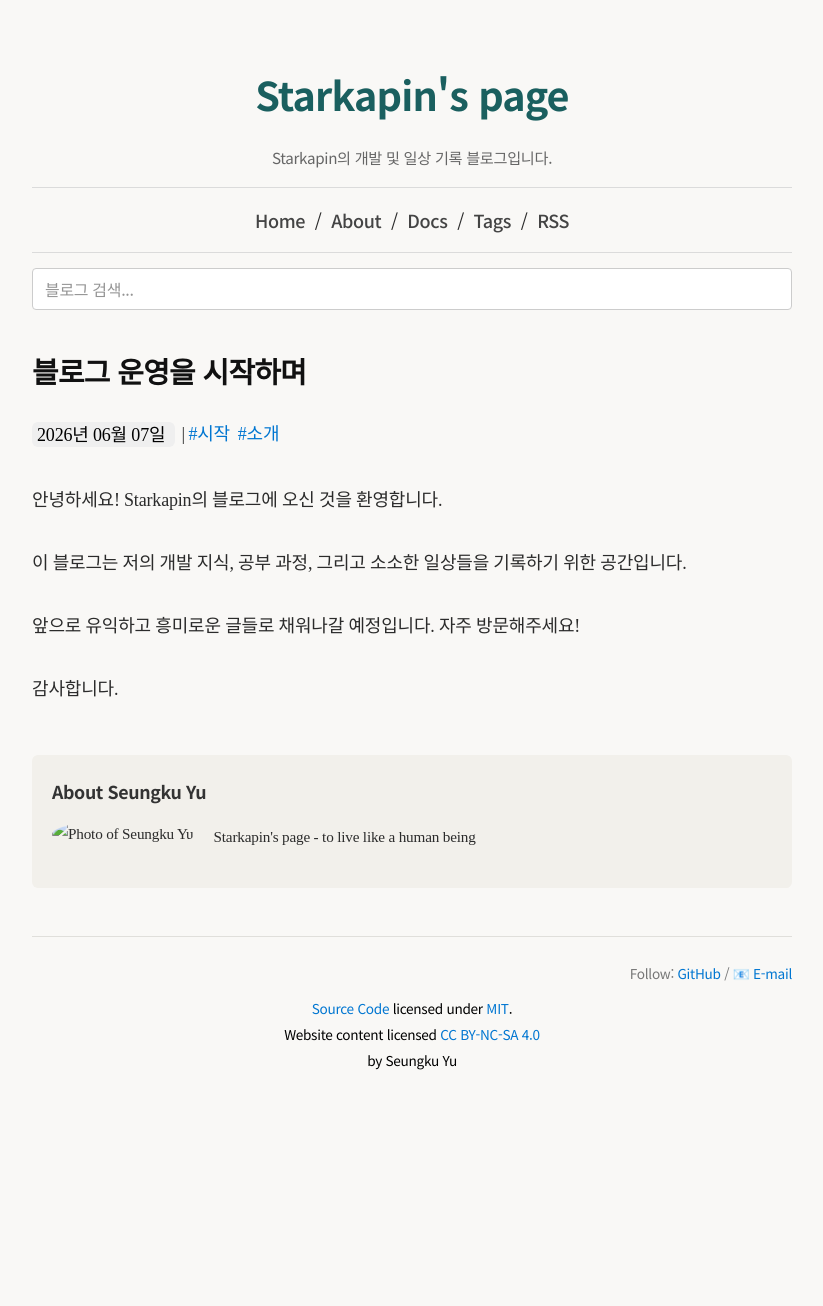
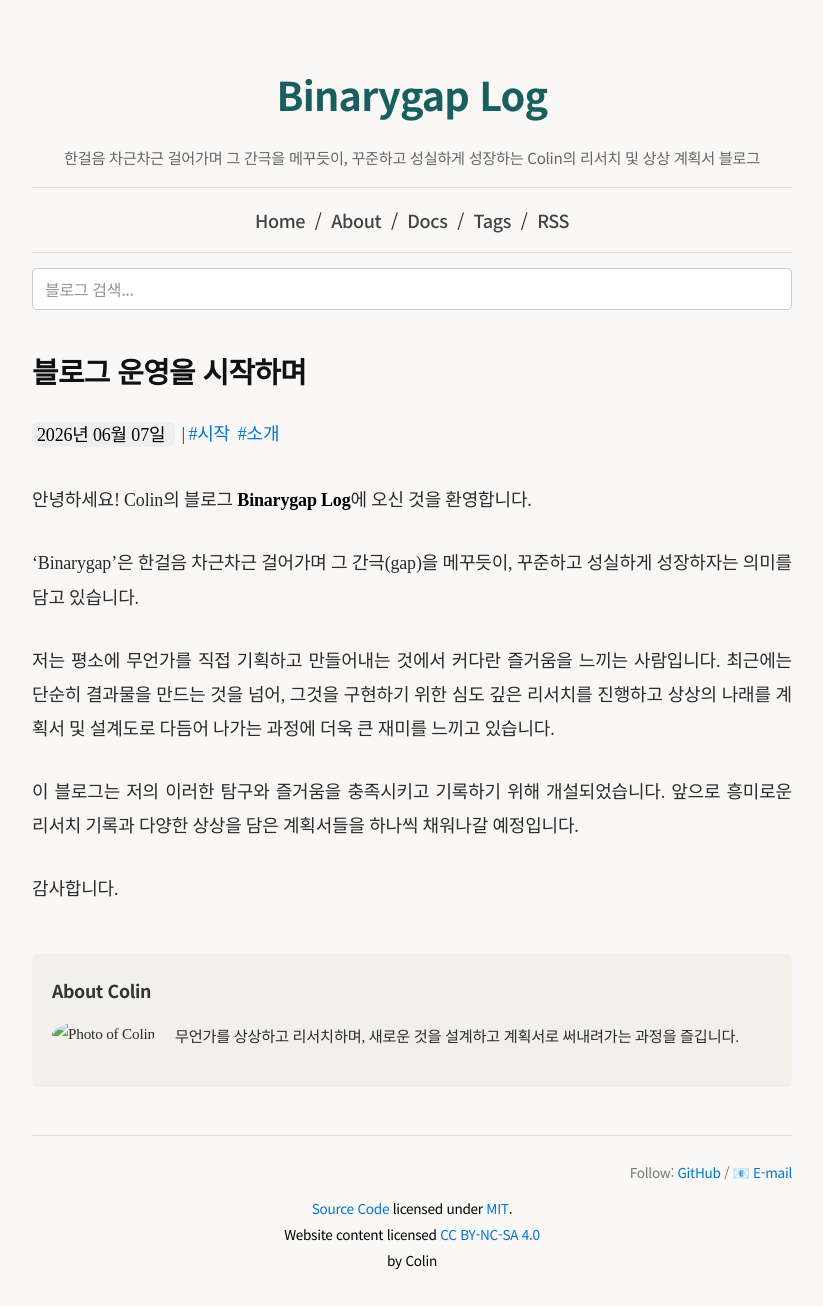
Before and after one commit to Sunggu/sunggu.github.com, a Jekyll site: the page built from _posts/2026-06-07-welcome.md, in a window 1280 px wide. Shown: the whole page, without its empty margins (228-1051 px from the left). Built offline with Jekyll 4.4.1, drawn with Linux system fonts in a browser that asks for light colours; comment, search, counter and statistics services are not loaded; before the commit the page ends 1106 px from its top, so only the background shows below that.

Commit message:
Update blog branding to Binarygap Log and author to Colin

```diff
--- a/_config.yml
+++ b/_config.yml
@@ -1,10 +1,10 @@
 # Welcome to Jekyll!
 #
 # Site settings
-title: Starkapin's page
+title: Binarygap Log
 email: yuseungku@gmail.com
-description: "Starkapin의 개발 및 일상 기록 블로그입니다."
-tagline: "to live like a human being"
+description: "한걸음 차근차근 걸어가며 그 간극을 메꾸듯이, 꾸준하고 성실하게 성장하는 Colin의 리서치 및 상상 계획서 블로그"
+tagline: "Bridging the gap step by step"
 baseurl: ""
 url: "https://binarygap.com"
 repository: Sunggu/sunggu.github.com
@@ -18,8 +18,8 @@ google_analytics:
 
 comments: false
 
-author: Seungku Yu
-author_bio: "Starkapin's page - to live like a human being"
+author: Colin
+author_bio: "무언가를 상상하고 리서치하며, 새로운 것을 설계하고 계획서로 써내려가는 과정을 즐깁니다."
 author_pic: ""
 
 paginate: 5
--- a/_posts/2026-06-07-welcome.md
+++ b/_posts/2026-06-07-welcome.md
@@ -6,10 +6,12 @@ categories: [General]
 tags: [시작, 소개]
 ---
 
-안녕하세요! Starkapin의 블로그에 오신 것을 환영합니다.
+안녕하세요! Colin의 블로그 **Binarygap Log**에 오신 것을 환영합니다.
 
-이 블로그는 저의 개발 지식, 공부 과정, 그리고 소소한 일상들을 기록하기 위한 공간입니다.
+'Binarygap'은 한걸음 차근차근 걸어가며 그 간극(gap)을 메꾸듯이, 꾸준하고 성실하게 성장하자는 의미를 담고 있습니다.
 
-앞으로 유익하고 흥미로운 글들로 채워나갈 예정입니다. 자주 방문해주세요!
+저는 평소에 무언가를 직접 기획하고 만들어내는 것에서 커다란 즐거움을 느끼는 사람입니다. 최근에는 단순히 결과물을 만드는 것을 넘어, 그것을 구현하기 위한 심도 깊은 리서치를 진행하고 상상의 나래를 계획서 및 설계도로 다듬어 나가는 과정에 더욱 큰 재미를 느끼고 있습니다.
+
+이 블로그는 저의 이러한 탐구와 즐거움을 충족시키고 기록하기 위해 개설되었습니다. 앞으로 흥미로운 리서치 기록과 다양한 상상을 담은 계획서들을 하나씩 채워나갈 예정입니다.
 
 감사합니다.
```
Also changed, not shown: README.md.
